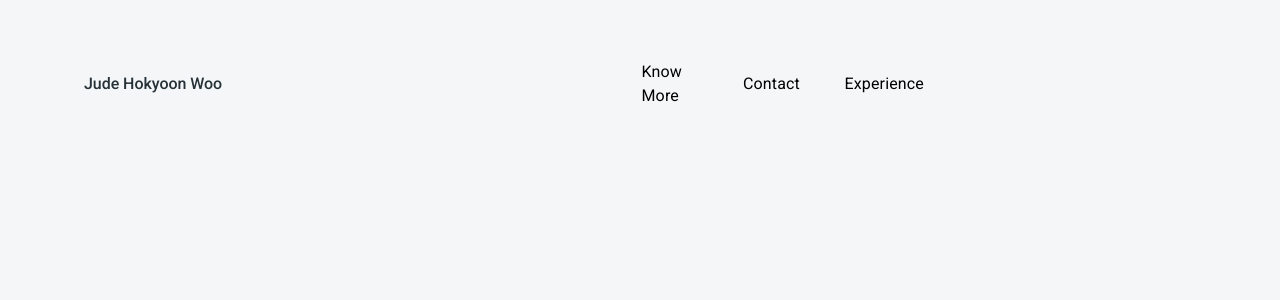
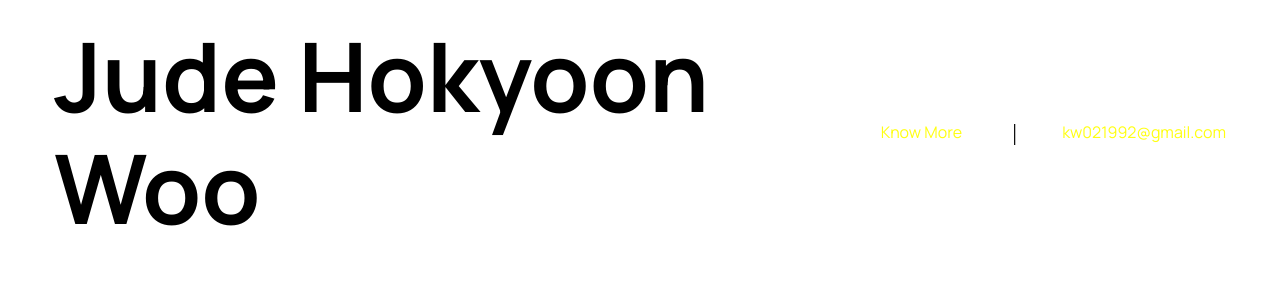
Before and after one commit to judeWoo/myportfolio, a React (Create React App) app in the folder web/: page / in a window 1280 px wide. Shown: the top 300 px of the page. Built offline with nearby package versions, Linux system fonts and the light colour scheme.

Commit message:
theme update for web

```diff
--- a/web/public/index.html
+++ b/web/public/index.html
@@ -7,9 +7,10 @@
     <meta name="theme-color" content="#000000" />
     <link rel="apple-touch-icon" href="%PUBLIC_URL%/logo192.png" />
     <link rel="manifest" href="%PUBLIC_URL%/manifest.json" />
+    <link rel="preconnect" href="https://fonts.gstatic.com" />
     <link
+      href="https://fonts.googleapis.com/css2?family=Manrope:wght@300;400;500;700&display=swap"
       rel="stylesheet"
-      href="https://fonts.googleapis.com/css?family=Roboto+Mono|Roboto+Slab|Roboto:300,400,500,700"
     />
     <title>Jude Hokyoon Woo - Full Stack Developer Portfolio</title>
   </head>
--- a/web/src/layouts/MainLayout/TopBar.js
+++ b/web/src/layouts/MainLayout/TopBar.js
@@ -19,31 +19,70 @@ import MenuIcon from "@material-ui/icons/Menu";
 const text = {
   name: "Jude Hokyoon Woo",
   about: "Know More",
-  experience: "Experience",
-  contact: "Contact",
+  contact: "kw021992@gmail.com",
 };
 
 const hrefs = {
   about: "/about",
-  contact: "/contact",
-  experience: "/experience",
+  contact: "/",
 };
 
-const useStyles = makeStyles(() => ({
+const unBlended = (theme) => ({
+  "mix-blend-mode": "difference",
+  color: theme.palette.text.light,
+});
+
+const useStyles = makeStyles((theme) => ({
   root: {
-    paddingTop: 40,
-    paddingBottom: 40,
-    paddingLeft: 60,
-    paddingRight: 60,
+    paddingTop: 20,
+    paddingBottom: 20,
+    paddingLeft: 30,
+    paddingRight: 30,
     width: "100%",
+  },
+  home: {
+    fontWeight: 700,
+    ...unBlended(theme),
   },
   list: {
     display: "flex",
+    ...unBlended(theme),
+  },
+  listItemLink: {
+    display: "flex",
+    whiteSpace: "nowrap",
+    paddingLeft: 0,
+    paddingRight: 0,
+  },
+  link: {
+    "&:visited": {
+      color: "inherit",
+    },
+    "&:hover": {
+      color: theme.palette.primary.main,
+    },
+  },
+  preDivider: {
+    marginLeft: 100,
+    position: "relative",
+    "&::before": {
+      content: "'|'",
+      display: "block",
+      position: "absolute",
+      top: 0,
+      left: -50,
+      pointerEvents: "none",
+      height: "100%",
+      display: "flex",
+      alignItems: "center",
+      fontSize: 24,
+      color: theme.palette.text.light,
+    },
   },
 }));
 
 function ListItemLink(props) {
-  return <ListItem button component="a" {...props} />;
+  return <ListItem component="a" {...props} />;
 }
 
 const TopBar = ({ className, onMobileNavOpen, ...rest }) => {
@@ -53,21 +92,36 @@ const TopBar = ({ className, onMobileNavOpen, ...rest }) => {
     <header className={clsx(classes.root, className)} {...rest}>
       <Toolbar>
         <RouterLink to="/">
-          <Typography className={classes.name} color="textPrimary" variant="h5">
+          <Typography
+            className={clsx(classes.home, classes.link)}
+            color="textPrimary"
+            variant="h1"
+          >
             {text.name}
           </Typography>
         </RouterLink>
         <Box flexGrow={1} />
         <Hidden mdDown>
-          <List className={classes.list} aria-label="header menus">
-            <ListItemLink href={hrefs.about}>
+          <List
+            component="nav"
+            className={classes.list}
+            aria-label="header menus"
+          >
+            <ListItemLink
+              className={clsx(classes.listItemLink, classes.link)}
+              href={hrefs.about}
+            >
               <ListItemText primary={text.about} />
             </ListItemLink>
-            <ListItemLink href={hrefs.contact}>
+            <ListItemLink
+              className={clsx(
+                classes.listItemLink,
+                classes.link,
+                classes.preDivider
+              )}
+              href={hrefs.contact}
+            >
               <ListItemText primary={text.contact} />
-            </ListItemLink>
-            <ListItemLink href={hrefs.experience}>
-              <ListItemText primary={text.experience} />
             </ListItemLink>
           </List>
         </Hidden>
--- a/web/src/layouts/MainLayout/index.js
+++ b/web/src/layouts/MainLayout/index.js
@@ -5,8 +5,9 @@ import TopBar from "./TopBar";
 
 const useStyles = makeStyles((theme) => ({
   root: {
-    backgroundColor: theme.palette.background.dark,
+    // backgroundColor: theme.palette.background.dark,
     display: "flex",
+    flexDirection: "column",
     height: "100%",
     overflow: "hidden",
     width: "100%",
--- a/web/src/theme/index.js
+++ b/web/src/theme/index.js
@@ -1,5 +1,4 @@
 import { createMuiTheme, colors } from "@material-ui/core";
-import typography from "./typography";
 
 const theme = createMuiTheme({
   palette: {
@@ -17,9 +16,19 @@ const theme = createMuiTheme({
     text: {
       primary: colors.blueGrey[900],
       secondary: colors.blueGrey[600],
+      dark: colors.grey[900],
+      light: colors.common.white,
     },
   },
-  typography,
+  typography: {
+    fontFamily: [
+      "Manrope",
+      "Roboto",
+      "Helvetica Neue",
+      "Arial",
+      "sans-serif",
+    ].join(","),
+  },
 });
 
 export default theme;
--- a/web/src/theme/typography.js
+++ b/web/src/theme/typography.js
@@ -2,34 +2,34 @@ export default {
   h1: {
     fontWeight: 500,
     fontSize: 35,
-    letterSpacing: '-0.24px'
+    letterSpacing: "-0.24px",
   },
   h2: {
     fontWeight: 500,
     fontSize: 29,
-    letterSpacing: '-0.24px'
+    letterSpacing: "-0.24px",
   },
   h3: {
     fontWeight: 500,
     fontSize: 24,
-    letterSpacing: '-0.06px'
+    letterSpacing: "-0.06px",
   },
   h4: {
     fontWeight: 500,
     fontSize: 20,
-    letterSpacing: '-0.06px'
+    letterSpacing: "-0.06px",
   },
   h5: {
     fontWeight: 500,
     fontSize: 16,
-    letterSpacing: '-0.05px'
+    letterSpacing: "-0.05px",
   },
   h6: {
     fontWeight: 500,
     fontSize: 14,
-    letterSpacing: '-0.05px'
+    letterSpacing: "-0.05px",
   },
   overline: {
-    fontWeight: 500
-  }
+    fontWeight: 500,
+  },
 };
```
